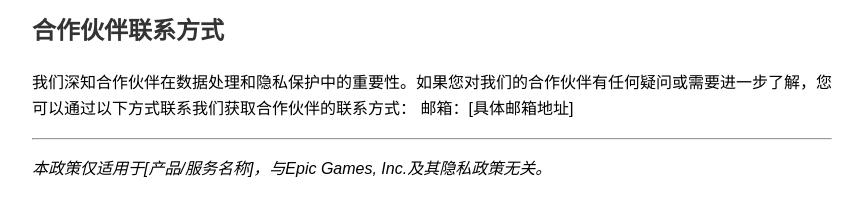
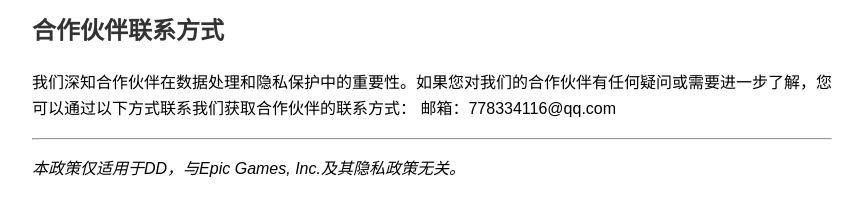
Before and after one commit to WEImm555/WEImm555.github.io, a plain HTML site: page ys/index.html in a window 1280 px wide. Shown: the part 1271-1469 px from the top of the page, without its empty margins (208-1071 px from the left). Drawn offline with Linux system fonts and the light colour scheme.

Commit message:
Update index.html

```diff
--- a/ys/index.html
+++ b/ys/index.html
@@ -28,7 +28,7 @@
     </style>
 </head>
 <body>
-    <h1>[DD-Trials] 隐私政策</h1>
+    <h1> 隐私政策</h1>
     <p class="last-updated"> </p>
 
     <h2>1. 数据收集</h2>
@@ -83,10 +83,10 @@
 
  <h2>合作伙伴联系方式</h2>
     <p>我们深知合作伙伴在数据处理和隐私保护中的重要性。如果您对我们的合作伙伴有任何疑问或需要进一步了解，您可以通过以下方式联系我们获取合作伙伴的联系方式：
-邮箱：[具体邮箱地址]</p>
+邮箱：778334116@qq.com</p>
 
 
     <hr>
-    <p><em>本政策仅适用于[产品/服务名称]，与Epic Games, Inc.及其隐私政策无关。</em></p>
+    <p><em>本政策仅适用于DD，与Epic Games, Inc.及其隐私政策无关。</em></p>
 </body>
 </html>
```
